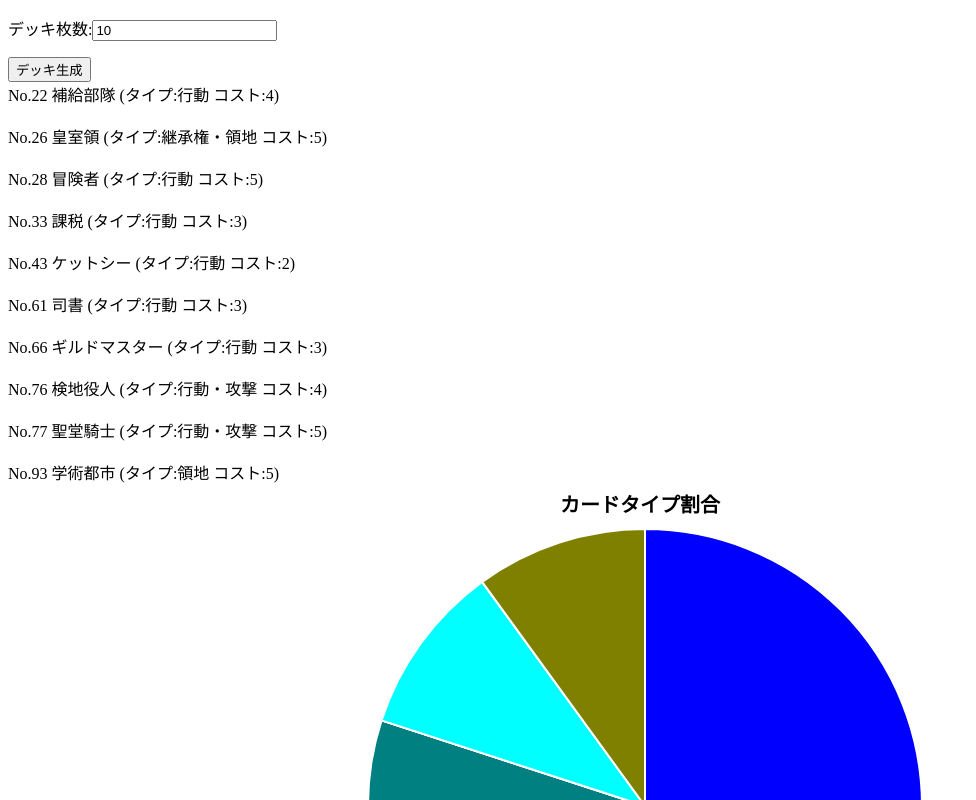
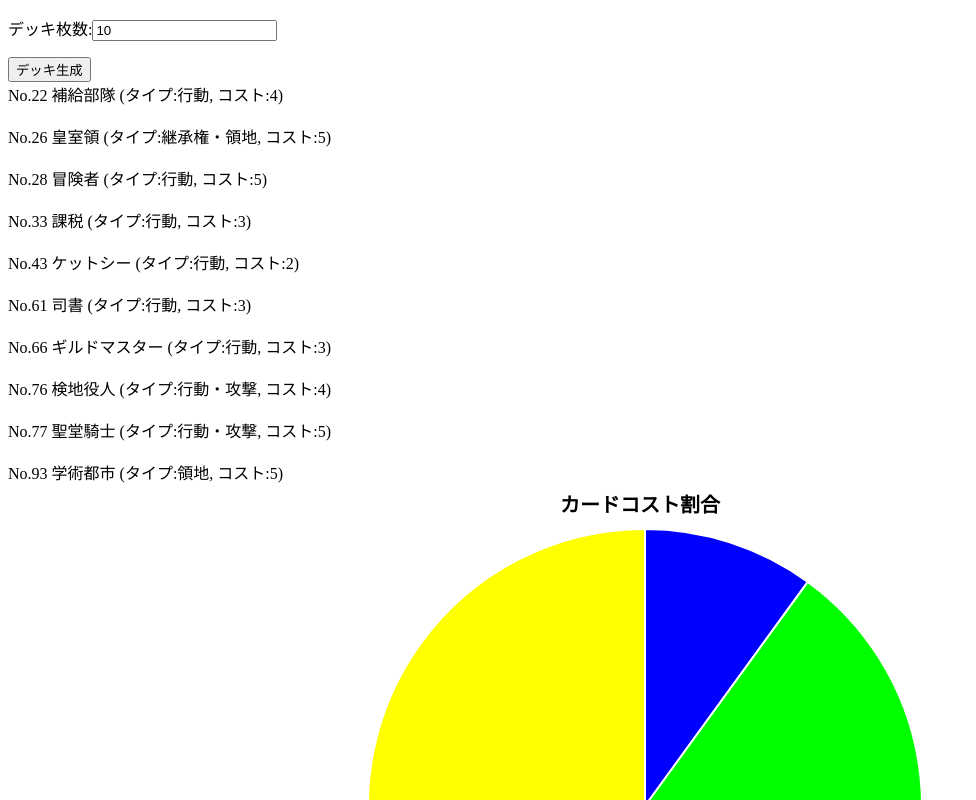
Before and after one commit to unosss/heart_of_crown, a plain HTML site: page index.html in a window 1280 px wide. Both pictures are taken after a click on the button "デッキ生成". Shown: the top 800 px of the page, without its empty margins (0-976 px from the left). Drawn offline with nearby package versions, Linux system fonts and the light colour scheme.

Commit message:
graph_cost

```diff
--- a/index.html
+++ b/index.html
@@ -17,7 +17,7 @@
 </form>
 
 
-<canvas id="myChart"></canvas>
+<canvas id="myChart2"></canvas>
 <script src="https://cdnjs.cloudflare.com/ajax/libs/Chart.js/2.9.3/Chart.min.js"></script>
 
 <script>
@@ -170,6 +170,15 @@ cardNumber["領地"] = 0;
 cardNumber["災い"] = 0;
 }
 
+{
+var cardCost = {};
+cardCost['2'] = 0;
+cardCost['3'] = 0;
+cardCost['4'] = 0;
+cardCost['5'] = 0;
+cardCost['6'] = 0;
+cardCost['12'] = 0;
+}
 
 function random() {
     var numArray = [] ;
@@ -197,12 +206,16 @@ function random() {
     }
     numArray.sort(f);
     for(var j = 0;j < numArray.length;j++){
-        document.getElementById("ransuu").innerHTML += "<br>" + "No." + numArray[j] + " " + cardArray[numArray[j]-1].name+ "   (" + "タイプ:"+cardArray[numArray[j]-1].type+ " " + "コスト:"+cardArray[numArray[j]-1].cost+")"  +  "</br>"; //乱数の出力
+        document.getElementById("ransuu").innerHTML += "<br>" + "No." + numArray[j] + " " + cardArray[numArray[j]-1].name+ "   (" + "タイプ:"+cardArray[numArray[j]-1].type+ ", " + "コスト:"+cardArray[numArray[j]-1].cost+")"  +  "</br>"; //乱数の出力
         cardNumber[cardArray[numArray[j]-1].type] += 1;
+        cardCost[cardArray[numArray[j]-1].cost] += 1;
     }
-    var ctx = document.getElementById("myChart").getContext('2d');
+    {
+    /*
 
-    var myChart = new Chart(ctx, {
+    var ctx1 = document.getElementById("myChart1").getContext('2d');
+
+    var myChart1 = new Chart(ctx1, {
         type: 'pie',
         data: {
             labels: [
@@ -269,6 +282,69 @@ function random() {
             }
         }
     });
+
+    */
+    }
+    {
+    var ctx2 = document.getElementById("myChart2").getContext('2d');
+
+    var myChart2 = new Chart(ctx2, {
+        type: 'pie',
+        data: {
+            labels: [
+                '2',
+                '3',
+                '4',
+                '5',
+                '6',
+                '12'
+            ],
+            datasets: [{
+                data: [
+                    cardCost['2'],
+                    cardCost['3'],
+                    cardCost['4'],
+                    cardCost['5'],
+                    cardCost['6'],
+                    cardCost['12'],
+                ],
+                backgroundColor: [
+                    'rgb(  0,   0, 255)',
+                    'rgb(  0, 255,   0)',
+                    'rgb(  0, 255, 255)',
+                    'rgb(255, 255,   0)',
+                    'rgb(255,   0, 255)',
+                    'rgb(128, 128,   0)'
+
+                ]
+            }]
+        },
+        options: {
+            title: {
+                fontSize: 20,              // フォントサイズ 省略時は 12
+                fontColor: "black",        // 文字の色 省略時は "#666"
+                fontStyle: "bold",         // フォントタイプ 省略時は "bold"
+                fontFamily: "sans-serif",  // フォントファミリ 省略時は "'Helvetica Neue', 'Helvetica', 'Arial', sans-serif"
+                display: true,
+                text: 'カードコスト割合'
+            },
+            legend: {
+                position: 'bottom',
+            },
+            scales: {
+                yAxes: [{
+                    ticks: {
+                        display: false,
+                        beginAtZero: true,
+                    },
+                    gridLines: {
+                        display: false
+                    }
+                }]
+            }
+        }
+    });
+    }
 }
 
 </script>
```
